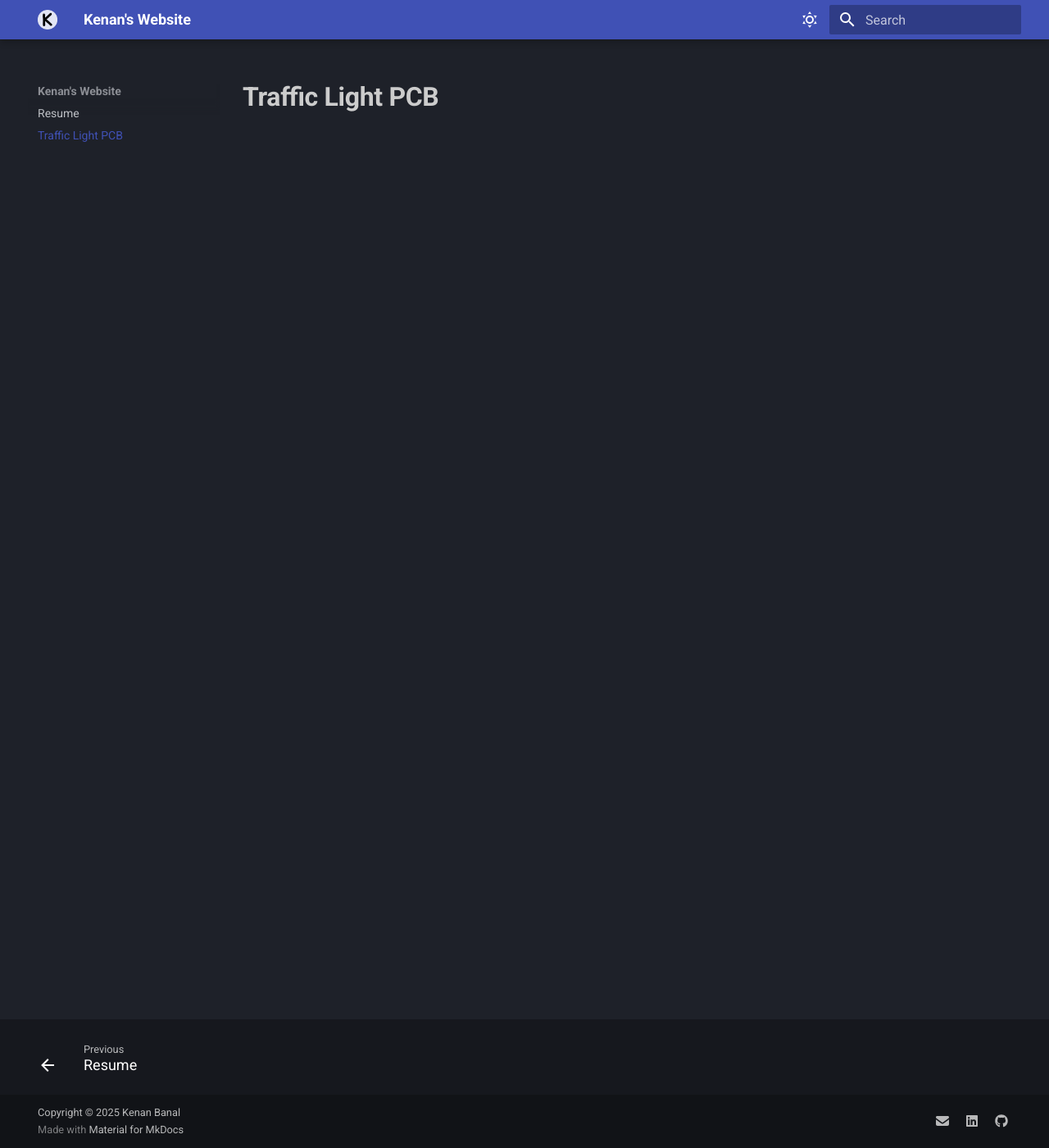
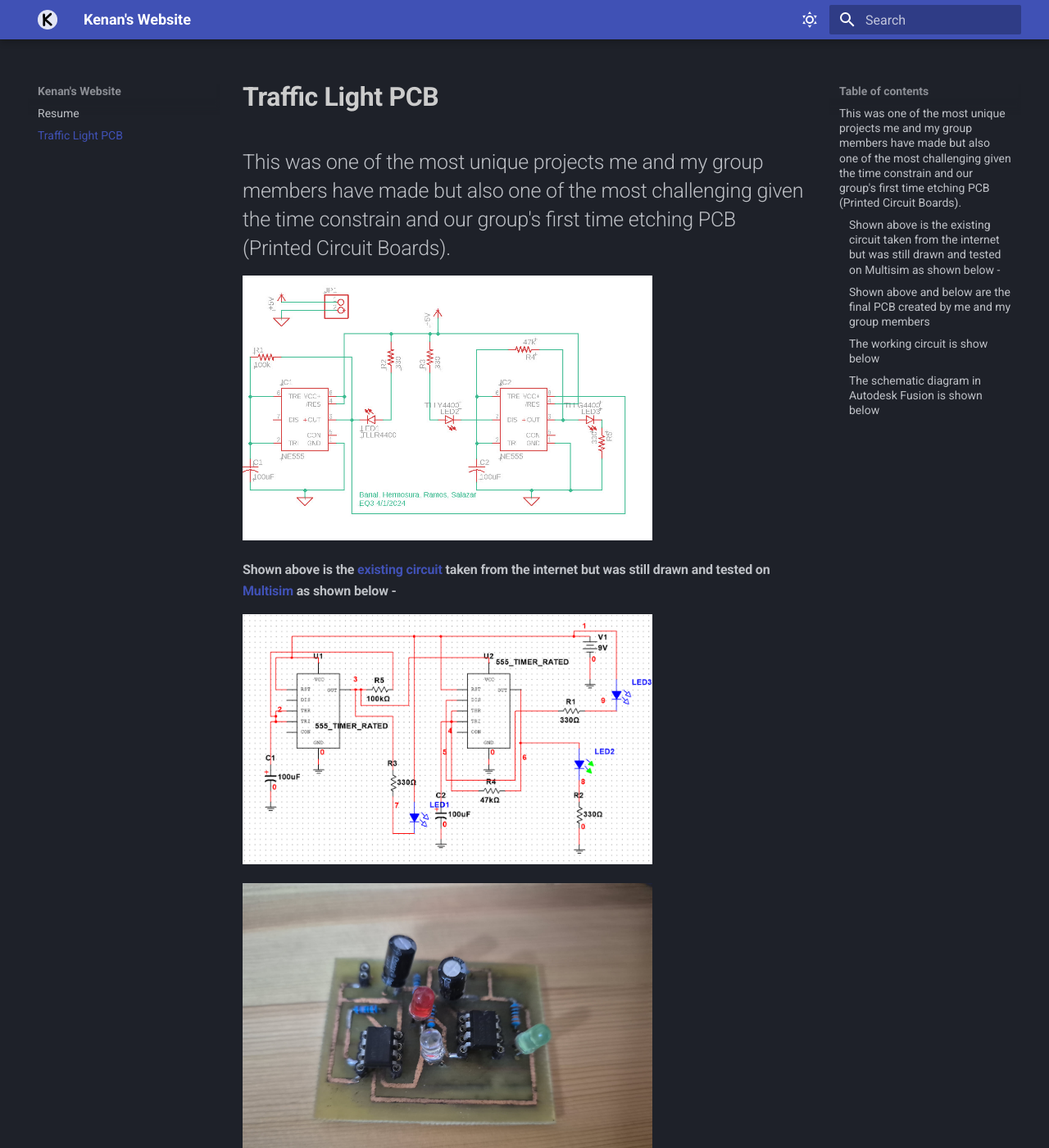
Before and after one commit to kenaniscoding/kenaniscoding.github.io, an MkDocs documentation site: the page built from docs/Traffic Light PCB.md, in a window 1280 px wide and 1400 px high. Shown: the whole window at 82% size. Built offline with MkDocs 1.6.1 and Material for MkDocs 9.7.7, drawn with Linux system fonts in a browser that asks for light colours; some web fonts are replaced; some of the changed text lies outside the part shown.

Commit message:
added the pngs and PCB page

```diff
--- a/docs/Traffic Light PCB.md
+++ b/docs/Traffic Light PCB.md
@@ -1 +1,29 @@
 #  **Traffic Light PCB**
+This was one of the most unique projects me and my group members have made but also one of the most challenging given the time constrain and our group's first time etching PCB (Printed Circuit Boards).
+-
+
+![autodesk-circuit](assets/imgs/autodesk_circuit.jpeg){width="500"}
+
+#### Shown above is the [existing circuit](https://elonics.org/model-traffic-lights-circuit-using-555-ic/) taken from the internet but was still drawn and tested on [Multisim](https://en.wikipedia.org/wiki/NI_Multisim) as shown below  -
+
+![multisim-circuit](assets/imgs/multisim-circuit.png){width="500"}
+
+![top-circuit](assets/imgs/top.jpeg){width="500"}
+
+#### Shown above and below are the final PCB created by me and my group members
+
+![bottom-circuit](assets/imgs/bottom.jpeg){width="500"}
+
+#### The working circuit is show below
+
+![red-circuit](assets/imgs/red.png){width="500"}
+
+![white-circuit](assets/imgs/white.png){width="500"}
+
+![green-circuit](assets/imgs/green.png){width="500"}
+
+#### The schematic diagram in [Autodesk Fusion](https://www.autodesk.com/asean/products/fusion-360/overview) is shown below
+
+![top_autodesk](assets/imgs/top_autodesk.png){width="500"}
+
+![bottom_autodesk](assets/imgs/bottom_autodesk.png){width="500"}
```
Also changed, not shown: docs/index.md (+1 -1 lines), docs/assets/imgs/bottom.jpeg (added), docs/assets/imgs/bottom_autodesk.png, docs/assets/imgs/green.png (added), docs/assets/imgs/multisim-circuit.png (added), docs/assets/imgs/red.png (added), docs/assets/imgs/top.jpeg (added), docs/assets/imgs/top_autodesk.png, docs/assets/imgs/white.png (added).
